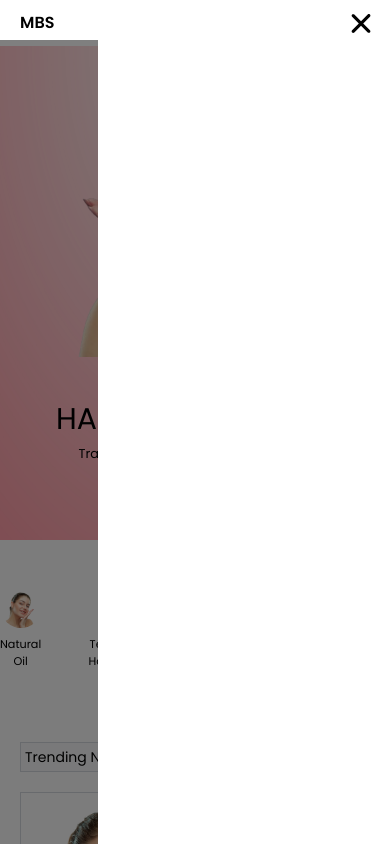
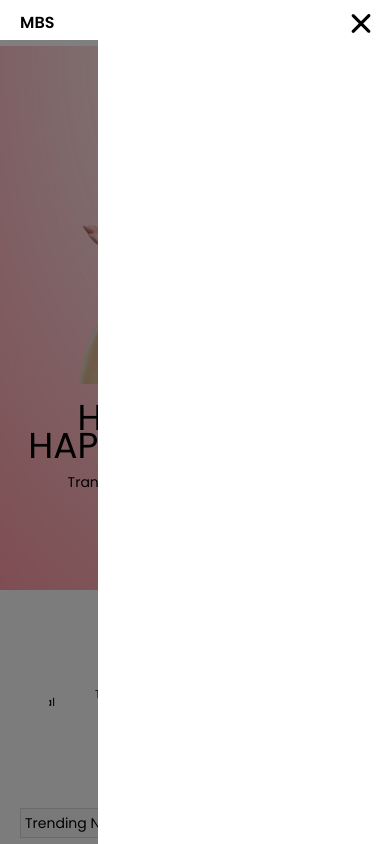
Before and after one commit to masterworkDEV/Sydney-Beauty-Supply, a Vue app in the folder beauty-supply/: page / in a window 390 px wide. Both pictures are taken after a click on the button 360 px from the left and 23 px from the top of the page. Shown: the top 844 px of the page. Built offline with nearby package versions, Linux system fonts and the light colour scheme.

Commit message:
new update

```diff
--- a/beauty-supply/index.html
+++ b/beauty-supply/index.html
@@ -4,7 +4,7 @@
     <meta charset="UTF-8" />
     <link rel="icon" href="/favicon.ico" />
     <meta name="viewport" content="width=device-width, initial-scale=1.0" />
-    <title>Sydney Beauty Supply</title>
+    <title>Master Beauty Supply</title>
     <link rel="preconnect" href="https://fonts.googleapis.com" />
     <link rel="preconnect" href="https://fonts.gstatic.com" crossorigin />
     <link
--- a/beauty-supply/package.json
+++ b/beauty-supply/package.json
@@ -14,6 +14,7 @@
   },
   "dependencies": {
     "@tailwindcss/vite": "^4.0.15",
+    "animate.css": "^4.1.1",
     "pinia": "^3.0.1",
     "vue": "^3.5.13"
   },
--- a/beauty-supply/src/assets/main.css
+++ b/beauty-supply/src/assets/main.css
@@ -1 +1,2 @@
 @import 'tailwindcss';
+@import 'animate.css';
--- a/beauty-supply/src/components/Header.vue
+++ b/beauty-supply/src/components/Header.vue
@@ -3,7 +3,9 @@
     :class="isActive && 'active'"
     class="header bg-white fixed right-0 left-0 top-0 py-4 max-sm:py-3 flex items-center justify-between px-12 max-xl:px-7 max-sm:px-5 transition-all z-20"
   >
-    <button class="menu-btn hidden absolute right-3 max-sm:block hover:border">
+    <button
+      class="menu-btn hidden absolute right-3 max-sm:block hover:border active:animate__animated animate__fadeIn"
+    >
       <FontAwesomeIcon
         :icon="faTimes"
         v-if="isMenu"
@@ -92,9 +94,12 @@
   </div>
   <div
     v-if="isMenu"
-    class="hidden max-sm:block w-3/4 h-full bg-white fixed top-10 right-0 z-40"
+    class="hidden max-sm:block w-3/4 h-full bg-white fixed top-10 right-0 z-40 animate__animated animate__slideInRight animate__delay-0s"
   ></div>
-  <div v-if="isMenu" class="hidden max-sm:block fixed w-full h-full bg-[rgb(0,0,0,0.5)] z-20"></div>
+  <div
+    v-if="isMenu"
+    class="hidden max-sm:block fixed w-full h-full bg-[rgb(0,0,0,0.5)] z-20 animate__animated animate__fadeIn"
+  ></div>
 </template>
 <script setup lang="ts">
 import {
--- a/beauty-supply/src/components/Hero.vue
+++ b/beauty-supply/src/components/Hero.vue
@@ -1,27 +1,33 @@
 <template>
-  <section class="relative w-full h-[85vh] max-xl:h-auto max-sm:mt-10 max-sm:h-[500px]">
+  <section class="relative w-full h-[85vh] max-xl:h-auto max-sm:mt-10 max-sm:h-[550px]">
     <img :src="heroBanner" alt="Hero image" class="w-full h-full object-center z-0" />
     <div
       class="flex items-center absolute right-0 left-0 bottom-0 max-sm:flex-col-reverse max-sm:gap-5"
     >
-      <div class="w-full px-12 max-xl:px-7 max-sm:px-5 max-sm:pb-3 max-sm:text-center">
+      <div
+        class="w-full px-12 max-xl:px-7 max-sm:px-5 max-sm:pb-7 max-sm:text-center animate__animated animate__fadeInLeft"
+      >
         <h1
-          class="text-6xl uppercase tracking-normal max-sm:leading-7 max-xl:text-5xl max-md:text-4xl max-sm:text-3xl"
+          class="animate__animated animate__fadeIn animate__delay-2s text-6xl uppercase tracking-normal max-sm:leading-7 max-xl:text-5xl max-md:text-4xl"
         >
           Healthy skin <br />
           happy life always
         </h1>
-        <p class="tracking-normal my-3 text-sm max-sm:text-[.8rem]">
+        <p
+          class="tracking-normal my-3 text-sm animate__animated animate__fadeInUp animate__delay-3s"
+        >
           Transform your skincare routine with <br />
           clean, effective products
         </p>
         <button
-          class="bg-amber-950 text-white w-36 p-2.5 text-sm max-sm:text-[.8rem] rounded-full max-xl:w-32 max-xl:p-2 max-md:w-30 hover:text-black hover:bg-white hover:shadow transition-all"
+          class="shop-btn animate__animated animate__fadeInUp animate__delay-4s bg-amber-950 text-white w-36 p-2.5 text-sm max-sm:text-[.8rem] rounded-full max-xl:w-32 hover:text-black hover:bg-white hover:shadow transition-all"
         >
           Shop Now
         </button>
       </div>
-      <div class="w-full h-3/4 px-12 max-xl:px-7 max-sm:px-5">
+      <div
+        class="w-full h-3/4 px-12 max-xl:px-7 max-sm:px-5 animate__animated animate__fadeInRight animate__delay-1s"
+      >
         <img
           :src="imageBanner2"
           :alt="imageBanner"
@@ -33,8 +39,9 @@
 
   <!-- category list -->
 
-  <div class="mt-16 max-sm:mt-12 max-sm:overflow-x-auto">
-    <ul class="flex justify-center items-center gap-10 max-sm:justify-between">
+  <div class="flex justify-center text-center items-center">
+    <div class="category mt-16 max-sm:mt-12 max-sm:overflow-x-scroll max-sm:max-w-3/4">
+      <ul class="flex justify-center items-center gap-10">
         <li
           class="flex items-center flex-col text-center"
           v-for="(category, index) in productCategories"
@@ -48,6 +55,7 @@
           <p class="my-2 text-[.8rem] max-sm:text-[.7rem]">{{ category }}</p>
         </li>
       </ul>
+    </div>
   </div>
 </template>
 
@@ -67,3 +75,9 @@ import heroBanner from '../assets/images/hero.jpg'
 import imageBanner2 from '../assets/images/image-banner2.png'
 import imageBanner from '../assets/images/image-banner.png'
 </script>
+
+<style>
+.category::-webkit-scrollbar {
+  display: none;
+}
+</style>
```
Also changed, not shown: 1 other file (tests, documents, lock files or other folders). Lines whose indentation alone changed are shown as unchanged.
